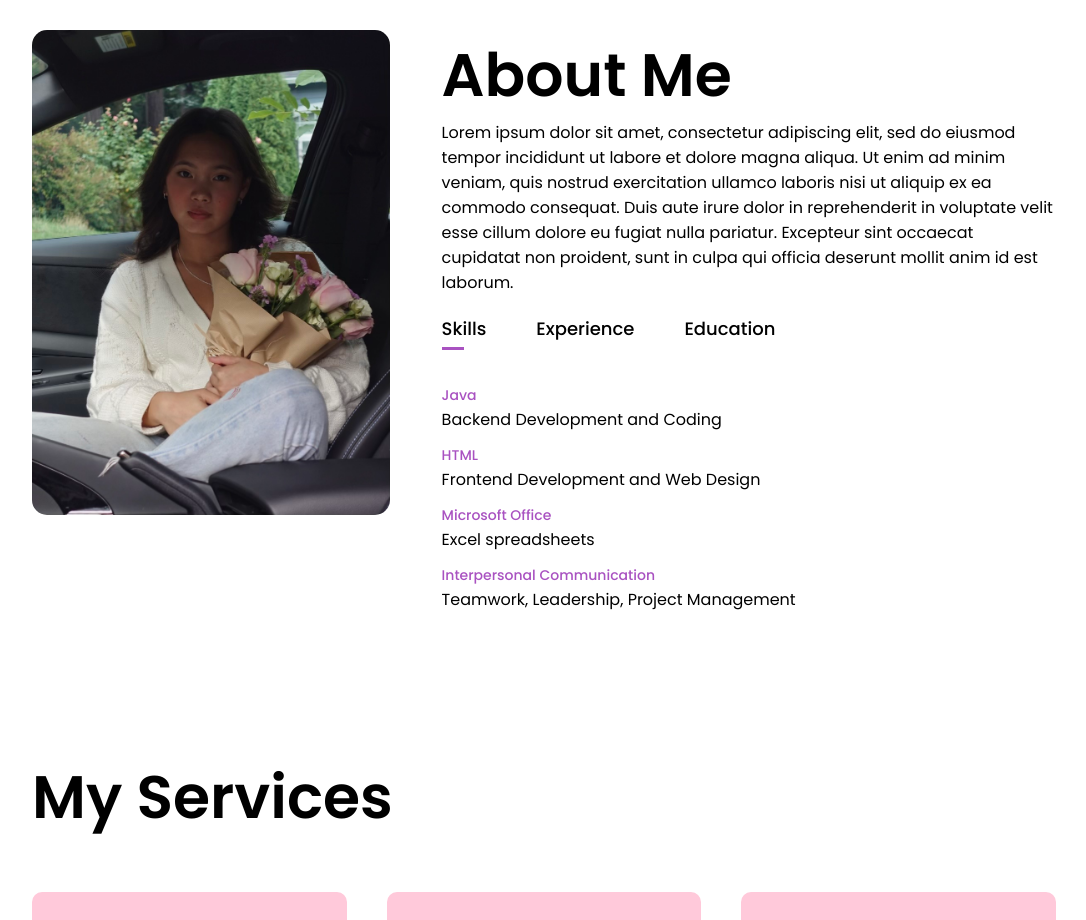
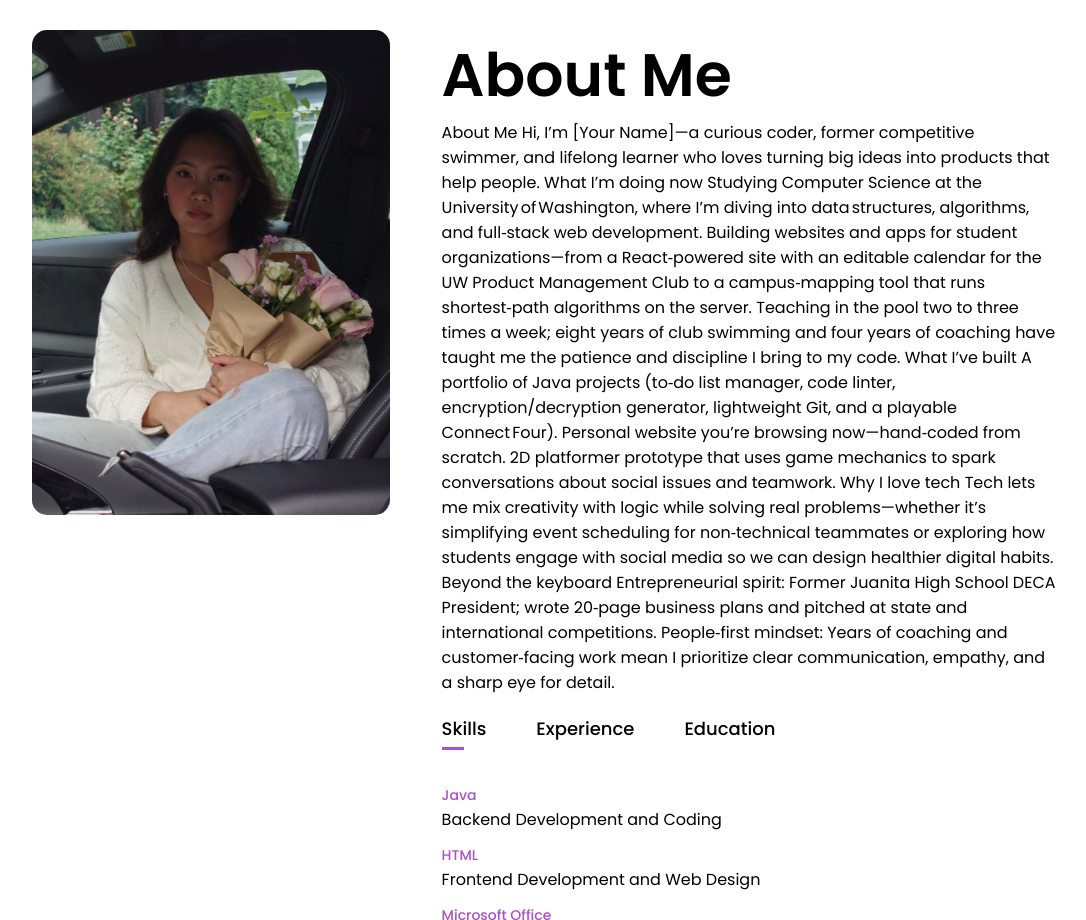
Before and after one commit to rinay06/rinay06, a plain HTML site: page index.html in a window 1280 px wide. Shown: the part 860-1780 px from the top of the page, without its empty margins (96-1182 px from the left). Drawn offline with Linux system fonts and the light colour scheme.

Commit message:
Update index.html

```diff
--- a/index.html
+++ b/index.html
@@ -40,7 +40,33 @@
             </div>
             <div class="about-col-2">
                 <h1 class="sub-title">About Me</h1>
-                <p>Lorem ipsum dolor sit amet, consectetur adipiscing elit, sed do eiusmod tempor incididunt ut labore et dolore magna aliqua. Ut enim ad minim veniam, quis nostrud exercitation ullamco laboris nisi ut aliquip ex ea commodo consequat. Duis aute irure dolor in reprehenderit in voluptate velit esse cillum dolore eu fugiat nulla pariatur. Excepteur sint occaecat cupidatat non proident, sunt in culpa qui officia deserunt mollit anim id est laborum.</p>
+                <p>About Me
+Hi, I’m [Your Name]—a curious coder, former competitive swimmer, and lifelong learner who loves turning big ideas into products that help people.
+
+What I’m doing now
+
+Studying Computer Science at the University of Washington, where I’m diving into data structures, algorithms, and full‑stack web development.
+
+Building websites and apps for student organizations—from a React‑powered site with an editable calendar for the UW Product Management Club to a campus‑mapping tool that runs shortest‑path algorithms on the server.
+
+Teaching in the pool two to three times a week; eight years of club swimming and four years of coaching have taught me the patience and discipline I bring to my code.
+
+What I’ve built
+
+A portfolio of Java projects (to‑do list manager, code linter, encryption/decryption generator, lightweight Git, and a playable Connect Four).
+
+Personal website you’re browsing now—hand‑coded from scratch.
+
+2D platformer prototype that uses game mechanics to spark conversations about social issues and teamwork.
+
+Why I love tech
+Tech lets me mix creativity with logic while solving real problems—whether it’s simplifying event scheduling for non‑technical teammates or exploring how students engage with social media so we can design healthier digital habits.
+
+Beyond the keyboard
+
+Entrepreneurial spirit: Former Juanita High School DECA President; wrote 20‑page business plans and pitched at state and international competitions.
+
+People‑first mindset: Years of coaching and customer‑facing work mean I prioritize clear communication, empathy, and a sharp eye for detail.</p>
 
                 <div class="tab-titles">
                     <p class="tab-links active-link" onclick="opentab('skills')">Skills</p>
```
